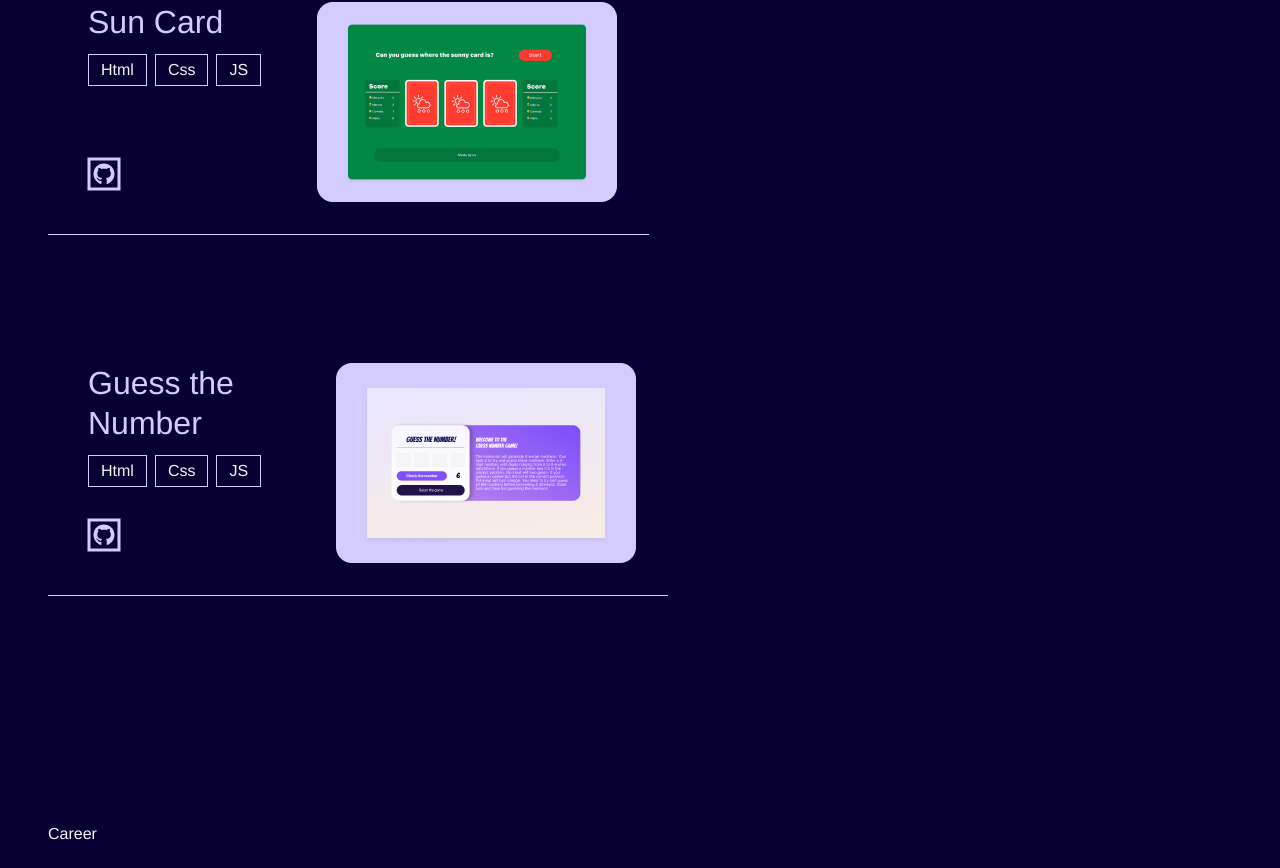
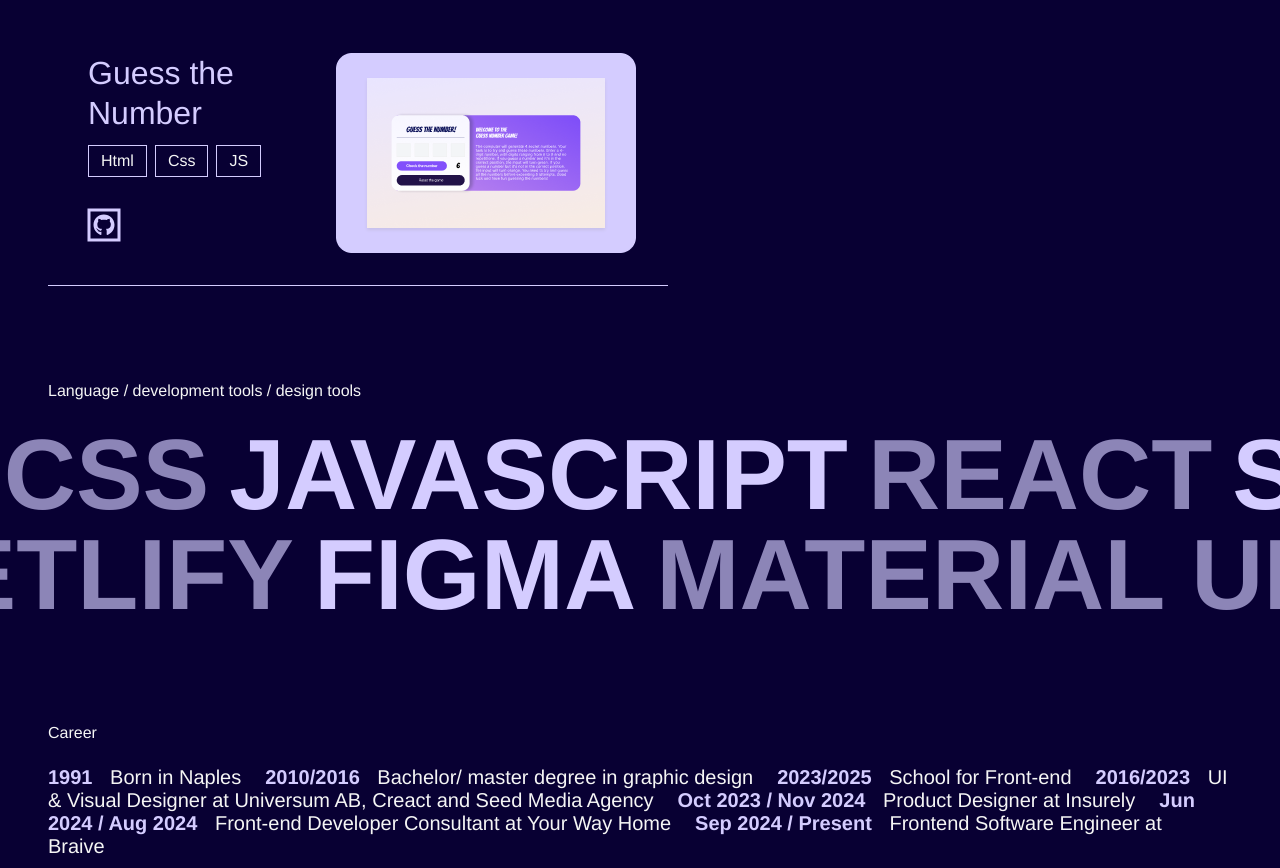
Before and after one commit to carmelapi/my-portfolio, a React (Vite) app: page / in a window 1280 px wide. Shown: the part 1924-2792 px from the top of the page. Built offline with nearby package versions, Linux system fonts and the light colour scheme; a web font is replaced by a local one.

Commit message:
Update README.md, enhance career section, and adjust styles for marquee and career components

```diff
--- a/src/Components/Body/Body.jsx
+++ b/src/Components/Body/Body.jsx
@@ -7,8 +7,8 @@ export default function Body() {
   return (
     <>
       <SectionOne />
+      <Projects />
       <SectionMarquee />
-      <Projects />
       <Career />
     </>
   );
--- a/src/Components/Body/Career.jsx
+++ b/src/Components/Body/Career.jsx
@@ -15,28 +15,17 @@ export default function Career() {
           <strong>2023/2025</strong> School for Front-end
         </span>
         <span>
-          <strong>2016/2017</strong> UI designer in Seed Media Agency
+          <strong>2016/2023</strong> UI &amp; Visual Designer at Universum AB,
+          Creact and Seed Media Agency
         </span>
         <span>
-          <strong>2017/2018</strong> Web designer in 4D Solutions
+          <strong>Oct 2023 / Nov 2024</strong> Product Designer at Insurely
         </span>
         <span>
-          <strong>2018</strong> Teacher of Arts
+          <strong>Jun 2024 / Aug 2024</strong> Front-end Developer Consultant at Your Way Home
         </span>
         <span>
-          <strong>2018</strong> UI designer in Creact
-        </span>
-        <span>
-          <strong>2019</strong> Visual designer in Jobtome
-        </span>
-        <span>
-          <strong>2019/2024</strong> Visual designer in Universum
-        </span>
-        <span>
-          <strong>2023</strong> Graphic designer in Bokafix
-        </span>
-        <span>
-          <strong>2023/2024</strong> Product designer in Insurely
+          <strong>Sep 2024 / Present</strong> Frontend Software Engineer at Braive
         </span>
       </p>
     </section>
--- a/src/styles/career.css
+++ b/src/styles/career.css
@@ -1,7 +1,6 @@
 .section-career {
   display: flex;
   align-items: flex-start;
-  height: 70vh;
   padding: 0rem 3rem;
   flex-direction: column;
   justify-content: center;
--- a/src/styles/marquee.css
+++ b/src/styles/marquee.css
@@ -1,4 +1,5 @@
 .marquee {
+  margin-top: 80px;
   margin-bottom: 100px;
 }
 .marquee__title {
```
Also changed, not shown: 1 other file (tests, documents, lock files or other folders).
